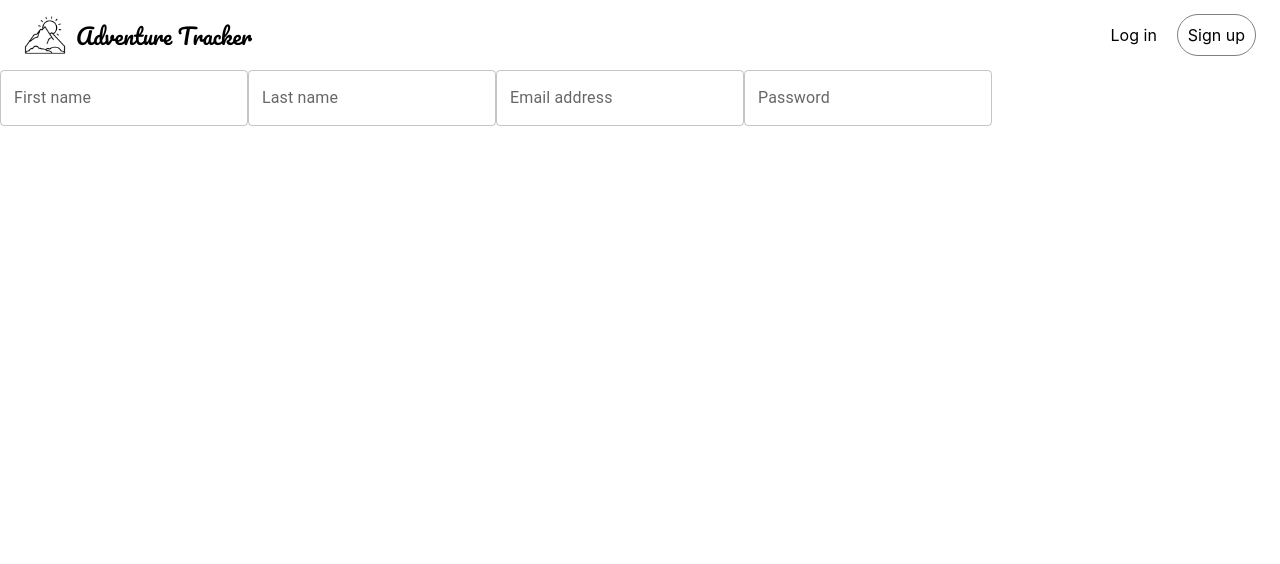
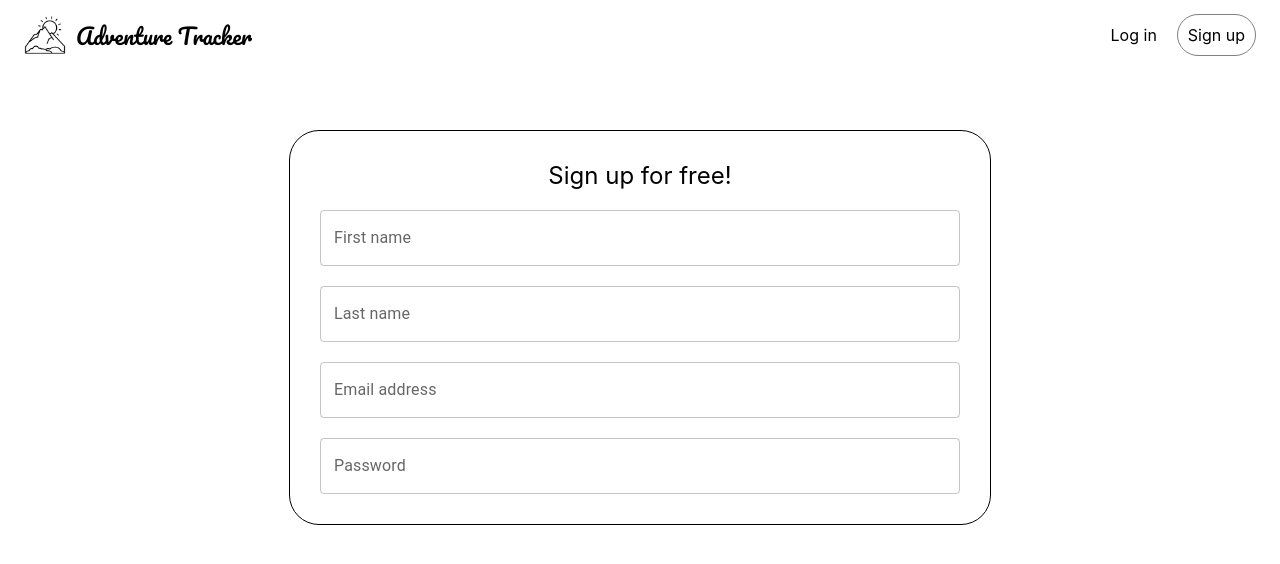
Before and after one commit to ztw17/adventure-tracker-ui, a React (Create React App) app: page /signup in a window 1280 px wide. Shown: the top 564 px of the page. Built offline with nearby package versions, Linux system fonts and the light colour scheme; no server answers.

Commit message:
Add Material; create form

```diff
--- a/package.json
+++ b/package.json
@@ -8,8 +8,11 @@
     "typescript": "^5.1.6"
   },
   "dependencies": {
+    "@emotion/react": "^11.11.1",
+    "@emotion/styled": "^11.11.0",
     "@mui/material": "^5.14.0",
     "@mui/styled-engine-sc": "^5.12.0",
+    "@mui/system": "^5.14.4",
     "@testing-library/jest-dom": "^5.16.5",
     "@testing-library/react": "^13.4.0",
     "@testing-library/user-event": "^13.5.0",
--- a/src/components/SignUp/SignUp.styled.ts
+++ b/src/components/SignUp/SignUp.styled.ts
@@ -1,4 +1,22 @@
 import styled from 'styled-components';
 
 export const SignUpWrapper = styled.div`
+    .form-wrapper {
+        height: calc(100vh - 130px);
+    }
+
+    .form-card {
+        display: grid;
+        width: 50%;
+        margin: 60px auto;
+        grid-gap: 20px;
+        border: 1px solid black;
+        border-radius: 30px;
+        padding: 30px;
+    }
+
+    .sign-up-text {
+        font-size: 24px;
+        text-align: center;
+    }
 `;
--- a/src/components/SignUp/SignUp.tsx
+++ b/src/components/SignUp/SignUp.tsx
@@ -6,11 +6,14 @@ interface SignUpProps {}
 
 const SignUp: FC<SignUpProps> = () => (
  <SignUpWrapper data-testid="SignUp">
-   <div>
-      <TextField label="First name" variant="outlined" />
-      <TextField label="Last name" variant="outlined" />
-      <TextField label="Email address" variant="outlined" />
-      <TextField label="Password" variant="outlined" />
+   <div className="form-wrapper">
+      <div className="form-card">
+         <span className="sign-up-text">Sign up for free!</span>
+         <TextField label="First name" variant="outlined" />
+         <TextField label="Last name" variant="outlined" />
+         <TextField label="Email address" variant="outlined" />
+         <TextField label="Password" variant="outlined" />
+      </div>
    </div>
  </SignUpWrapper>
 );
```
Also changed, not shown: 1 other file (tests, documents, lock files or other folders).
